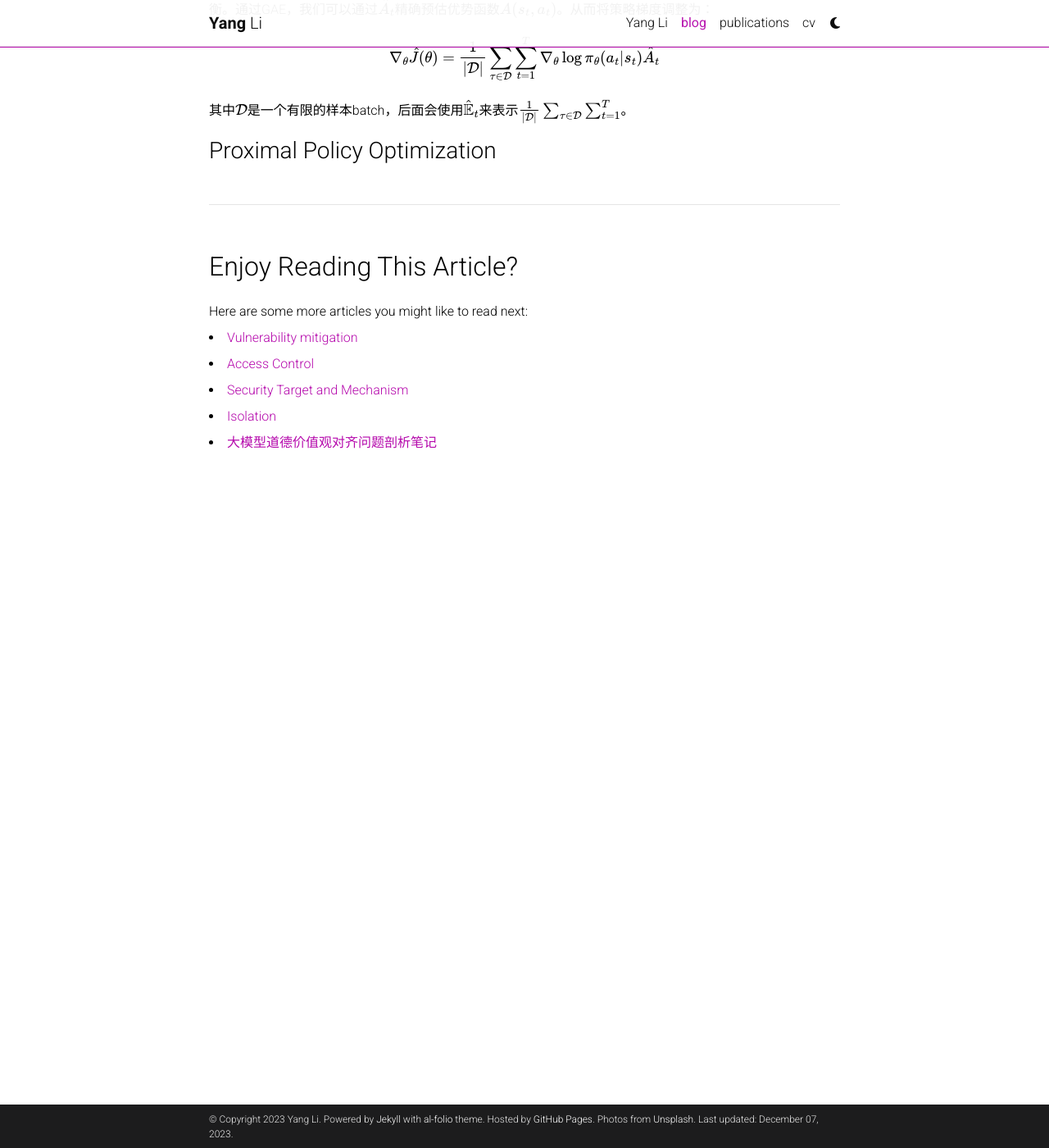
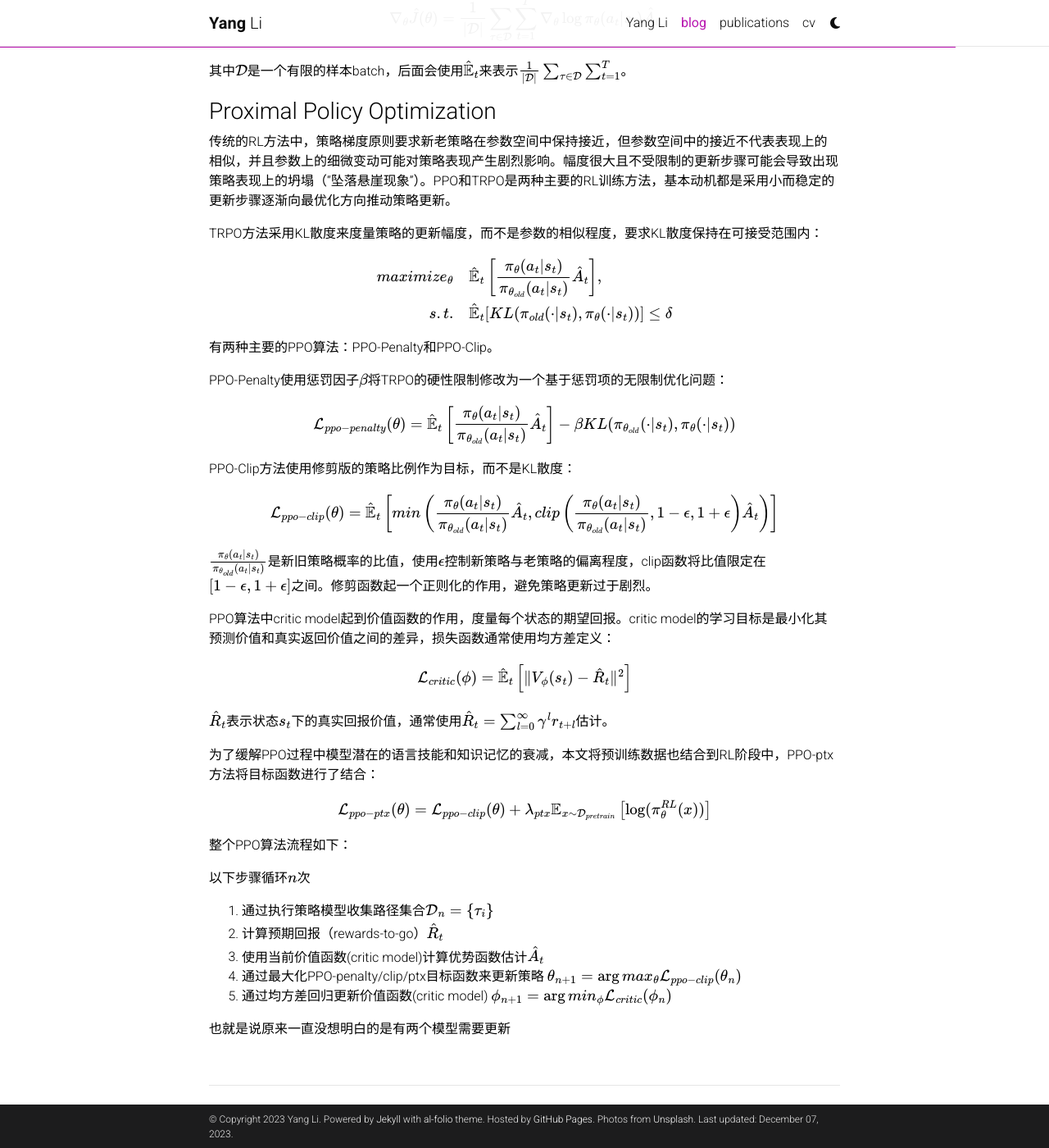
Before and after one commit to li-yang23/li-yang23.github.io, a Jekyll site: the page built from _posts/2023-11-29-RLHF-PPO.md, in a window 1280 px wide and 1400 px high, scrolled down 3112 px. Shown: the whole window at 82% size. Built offline with Jekyll 4.4.1, drawn with Linux system fonts in a browser that asks for light colours; comment, search, counter and statistics services are not loaded; a style sheet for code colours, icons or effects is not loaded; some of the changed text lies outside the part shown.

Commit message:
update note

```diff
--- a/_posts/2023-11-29-RLHF-PPO.md
+++ b/_posts/2023-11-29-RLHF-PPO.md
@@ -1,6 +1,6 @@
 ---
 layout: post
-title: Screts of LRHF in LLM Part I：PPO阅读笔记
+title: PPO背景知识
 description: notes for "Screts of LRHF in LLM Part I：PPO"
 tags: ethical-value-alignment
 categories: AI
@@ -64,7 +64,7 @@
 
 #### Policy Gradient Methods
 
-策略梯度方法是一种直接优化智能体策略的强化学习技术，中心思想是使用梯度上升(?)方法提升策略。本质上来说，策略梯度方法沿着最大化地提升预期回报的方向调整策略参数。策略通常由参数$$\theta$$组成，记为$$\pi(a\mid s,\theta)$$，代表在状态$$s$$下采取动作$$a$$的概率。更新规则可以表示为
+策略梯度方法是一种直接优化智能体策略的强化学习技术，中心思想是使用梯度上升(?)方法提升策略。本质上来说，策略梯度方法沿着最大化地提升预期回报的方向调整策略参数。策略通常由参数$$\theta$$组成，记为$$\pi(a\vert s,\theta)$$，代表在状态$$s$$下采取动作$$a$$的概率。更新规则可以表示为
 
 $$
 \theta\leftarrow\theta+\alpha\nabla_{\theta}J(\theta)
@@ -131,3 +131,61 @@
 其中$$\mathcal{D}$$是一个有限的样本batch，后面会使用$$\hat{\mathbb{E}}_t$$来表示$$\frac{1}{\vert\mathcal{D}\vert}\sum_{\tau\in\mathcal{D}}\sum_{t=1}^T$$。
 
 ### Proximal Policy Optimization
+
+传统的RL方法中，策略梯度原则要求新老策略在参数空间中保持接近，但参数空间中的接近不代表表现上的相似，并且参数上的细微变动可能对策略表现产生剧烈影响。幅度很大且不受限制的更新步骤可能会导致出现策略表现上的坍塌（“坠落悬崖现象”）。PPO和TRPO是两种主要的RL训练方法，基本动机都是采用小而稳定的更新步骤逐渐向最优化方向推动策略更新。
+
+TRPO方法采用KL散度来度量策略的更新幅度，而不是参数的相似程度，要求KL散度保持在可接受范围内：
+
+$$
+\begin{aligned}
+maximize_{\theta}\quad&\hat{\mathbb{E}}_t\left[\frac{\pi_{\theta}(a_t\vert s_t)}{\pi_{\theta_{old}}(a_t\vert s_t)}\hat{A}_t\right], \\
+s.t.\quad&\hat{\mathbb{E}}_t[KL(\pi_{old}(\cdot\vert s_t),\pi_{\theta}(\cdot\vert s_t))]\leq\delta
+\end{aligned}
+$$
+
+有两种主要的PPO算法：PPO-Penalty和PPO-Clip。
+
+PPO-Penalty使用惩罚因子$$\beta$$将TRPO的硬性限制修改为一个基于惩罚项的无限制优化问题：
+
+$$
+\mathcal{L}_{ppo-penalty}(\theta)=\hat{\mathbb{E}}_t\left[\frac{\pi_{\theta}(a_t\vert s_t)}{\pi_{\theta_{old}}(a_t\vert s_t)}\hat{A}_t\right]-\beta KL(\pi_{\theta_{old}}(\cdot\vert s_t),\pi_{\theta}(\cdot\vert s_t))
+$$
+
+PPO-Clip方法使用修剪版的策略比例作为目标，而不是KL散度：
+
+$$
+\mathcal{L}_{ppo-clip}(\theta)=\hat{\mathbb{E}}_t\left[min\left(\frac{\pi_{\theta}(a_t\vert s_t)}{\pi_{\theta_{old}}(a_t\vert s_t)}\hat{A}_t, clip\left(\frac{\pi_{\theta}(a_t\vert s_t)}{\pi_{\theta_{old}}(a_t\vert s_t)},1-\epsilon, 1+\epsilon\right)\hat{A}_t\right)\right]
+$$
+
+$$\frac{\pi_{\theta}(a_t\vert s_t)}{\pi_{\theta_{old}}(a_t\vert s_t)}$$是新旧策略概率的比值，使用$$\epsilon$$控制新策略与老策略的偏离程度，clip函数将比值限定在$$[1-\epsilon,1+\epsilon]$$之间。修剪函数起一个正则化的作用，避免策略更新过于剧烈。
+
+PPO算法中critic model起到价值函数的作用，度量每个状态的期望回报。critic model的学习目标是最小化其预测价值和真实返回价值之间的差异，损失函数通常使用均方差定义：
+
+$$
+\mathcal{L}_{critic}(\phi)=\hat{\mathbb{E}}_t\left[\Vert V_{\phi}(s_t)-\hat{R}_t\Vert^2\right]
+$$
+
+$$\hat{R}_t$$表示状态$$s_t$$下的真实回报价值，通常使用$$\hat{R}_t=\sum_{l=0}^{\infty}\gamma^lr_{t+l}$$估计。
+
+为了缓解PPO过程中模型潜在的语言技能和知识记忆的衰减，本文将预训练数据也结合到RL阶段中，PPO-ptx方法将目标函数进行了结合：
+
+$$
+\mathcal{L}_{ppo-ptx}(\theta)=\mathcal{L}_{ppo-clip}(\theta)+\lambda_{ptx}\mathbb{E}_{x\sim\mathcal{D}_{pretrain}}\left[\log(\pi_{\theta}^{RL}(x))\right]
+$$
+
+整个PPO算法流程如下：
+
+以下步骤循环$$n$$次
+1. 通过执行策略模型收集路径集合$$\mathcal{D}_n=\{\tau_i\}$$
+2. 计算预期回报（rewards-to-go）$$\hat{R}_t$$
+3. 使用当前价值函数(critic model)计算优势函数估计$$\hat{A}_t$$
+4. 通过最大化PPO-penalty/clip/ptx目标函数来更新策略
+$$
+\theta_{n+1}=\arg max_{\theta}\mathcal{L}_{ppo-clip}(\theta_n)
+$$
+5. 通过均方差回归更新价值函数(critic model)
+$$
+\phi_{n+1}=\arg min_{\phi}\mathcal{L}_{critic}(\phi_n)
+$$
+
+也就是说原来一直没想明白的是有两个模型需要更新
```
Also changed, not shown: other parts of _posts/2023-11-29-RLHF-PPO.md (+1 -1 lines).
